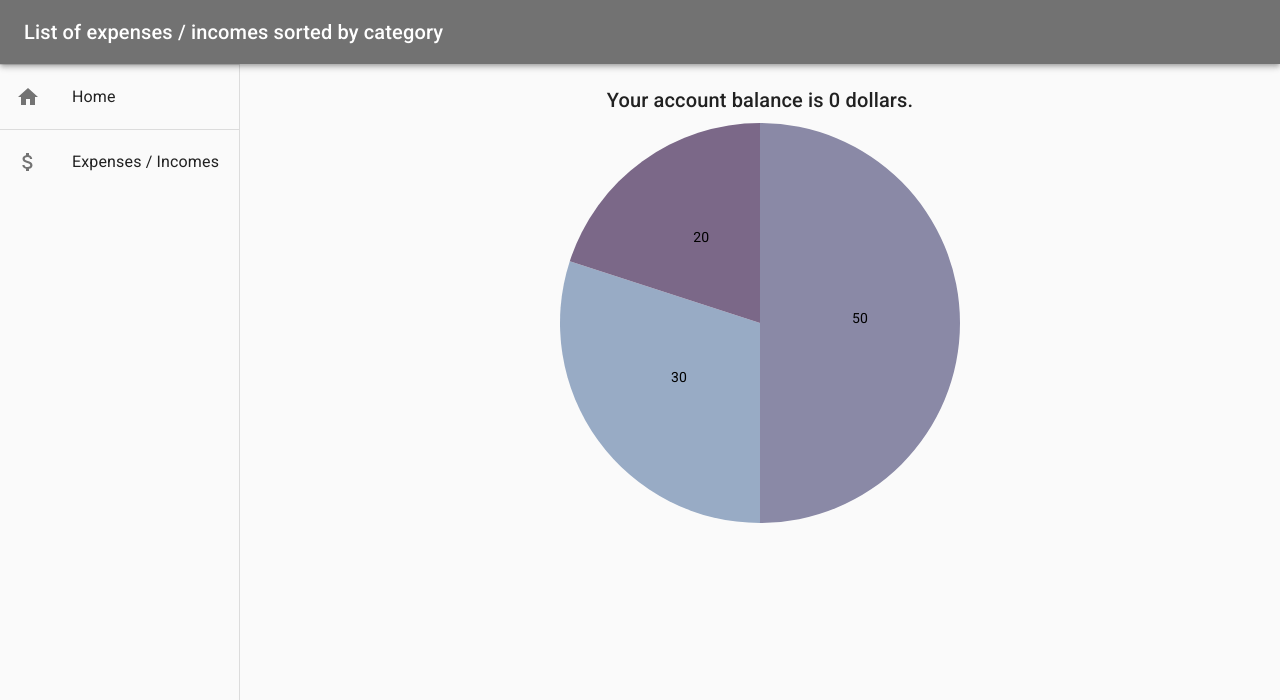
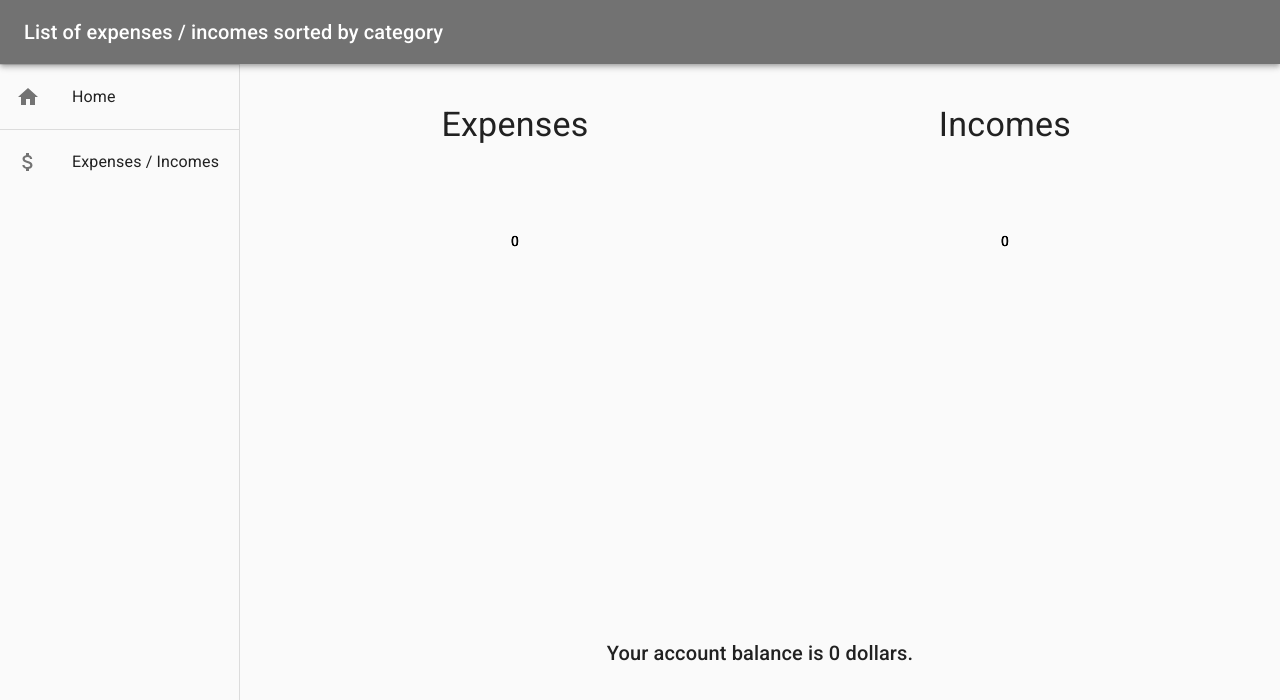
Before and after one commit to janelznic/react-expenses-demo-app, a React (Create React App) app: page / in a window 1280 px wide. Shown: the top 700 px of the page. Built offline with nearby package versions, Linux system fonts and the light colour scheme.

Commit message:
Calculated Expenses / Incomes and visualised in charts on HomePage

```diff
--- a/src/Helpers/Helpers.tsx
+++ b/src/Helpers/Helpers.tsx
@@ -1,4 +1,5 @@
 import { Record } from '../Interfaces';
+import { categories } from '../consts';
 
 export const getBalance = (recordList: Record[]) => {
   return recordList.reduce((previous, current) => {
@@ -6,11 +7,29 @@ export const getBalance = (recordList: Record[]) => {
   }, 0);
 };
 
-export const calculateExpenses = (recordList: Record[]) => {
-  let expenses = [];
-  return recordList.forEach(record => {
+export const calculateChart = (recordList: Record[]) => {
+  const createEmptyCategory = () => {
+    let summary: any = [];
+
+    categories.forEach((category, index) => summary.push({
+      categoryId: index,
+      label: category,
+      value: 0
+    }));
+
+    return summary;
+  };
+
+  let expenses = createEmptyCategory();
+  let incomes = createEmptyCategory();
+
+  recordList.forEach(record => {
     if (record.amount < 0) {
-      expenses.push(record.amount * -1);
+      expenses[record.categoryId].value += (record.amount * -1);
+    } else {
+      incomes[record.categoryId].value += (record.amount);
     }
   });
+
+  return { expenses, incomes };
 };
--- a/src/Pages/HomePage.tsx
+++ b/src/Pages/HomePage.tsx
@@ -1,11 +1,11 @@
 import * as React from 'react';
-import { Typography } from '@material-ui/core';
+import { Grid, Typography } from '@material-ui/core';
 import { makeStyles } from '@material-ui/styles';
 import { useSelector } from 'react-redux';
 import { RouteComponentProps } from 'react-router-dom';
 // import HomeBox from '../components/HomeBox';
 import { RootState } from '../Reducers';
-import { calculateExpenses, getBalance } from '../Helpers/Helpers';
+import { calculateChart, getBalance } from '../Helpers/Helpers';
 import { Expenses, Record } from '../Interfaces';
 import { PieChartComponent } from '../Components/PieChartComponent';
 
@@ -15,21 +15,39 @@ export function HomePage(props: Props) {
   const css = useStyles();
   const recordList: Record[] = useSelector((state: RootState) => state.recordList);
   const balance = getBalance(recordList);
-  // const expenses = calculateExpenses(recordList);
+  const { expenses, incomes } = calculateChart(recordList);
 
-  const chartData: Expenses[] = [
-    { label: 'Food', value: 30 },
-    { label: 'Wear', value: 50 },
-    { label: 'Other', value: 20 }
-  ];
+  const expensesChart =
+    <div>
+      <Typography variant="h4" gutterBottom>
+        Expenses
+      </Typography>
+      <PieChartComponent data={expenses} width={350} height={350} colors={['#e5c4aa', '#c08d74', '#ac6a4b']} />
+    </div>;
+
+  const incomesChart =
+    <div>
+      <Typography variant="h4" gutterBottom>
+        Incomes
+      </Typography>
+      <PieChartComponent data={incomes} width={350} height={350} colors={['#bbd5b8', '#3aa7a9', '#45787e']} />
+    </div>;
 
   return (
     <div className={css.root}>
-      <Typography variant='h6' gutterBottom>
-        Your account balance is {balance} dollars.
-      </Typography>
-
-      <PieChartComponent data={chartData} width={400} height={400} colors={['#98abc5', '#8a89a6', '#7b6888']} />
+      <Grid container className={css.root}>
+        <Grid item xs={6}>
+          {expensesChart}
+        </Grid>
+        <Grid item xs={6}>
+          {incomesChart}
+        </Grid>
+        <Grid item xs={12}>
+          <Typography variant='h6' gutterBottom>
+            Your account balance is {balance} dollars.
+          </Typography>
+        </Grid>
+      </Grid>
     </div>
   );
 }
```
